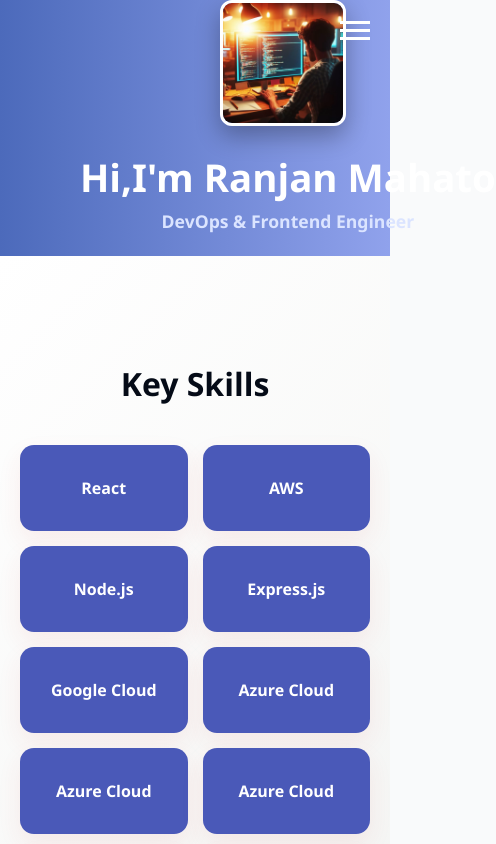
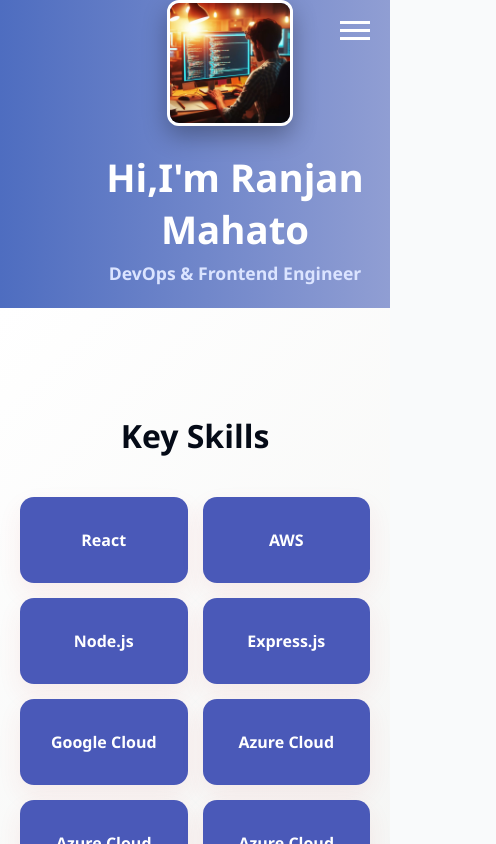
Before and after one commit to Ranjanmahatook/my-portfolio, a React (Vite) app: page / in a window 390 px wide. Shown: the top 844 px of the page, 496 px wide, since content can reach past the window. Built offline with nearby package versions, Linux system fonts and the light colour scheme; the HTML template or start-up script is replaced by a standard one.

Commit message:
Fixed wrap

```diff
--- a/src/App.css
+++ b/src/App.css
@@ -74,7 +74,7 @@ body {
 .header {
     width: 100%;
     min-height: 240px;
-    background: linear-gradient(90deg, #4c6abb, #90a2ec);
+    background: linear-gradient(90deg, #4e6dc0, #909ed3);
     display: flex;
     align-items: center;
 }
@@ -146,7 +146,13 @@ body {
         transform: translateY(0);
     }
 }
+@media (max-width: 768px) {
+    .typewriter {
+        white-space: normal;
+        text-align: center;
+    }
 
+}
 
 /* ===== SKILLS ===== */
 
```
